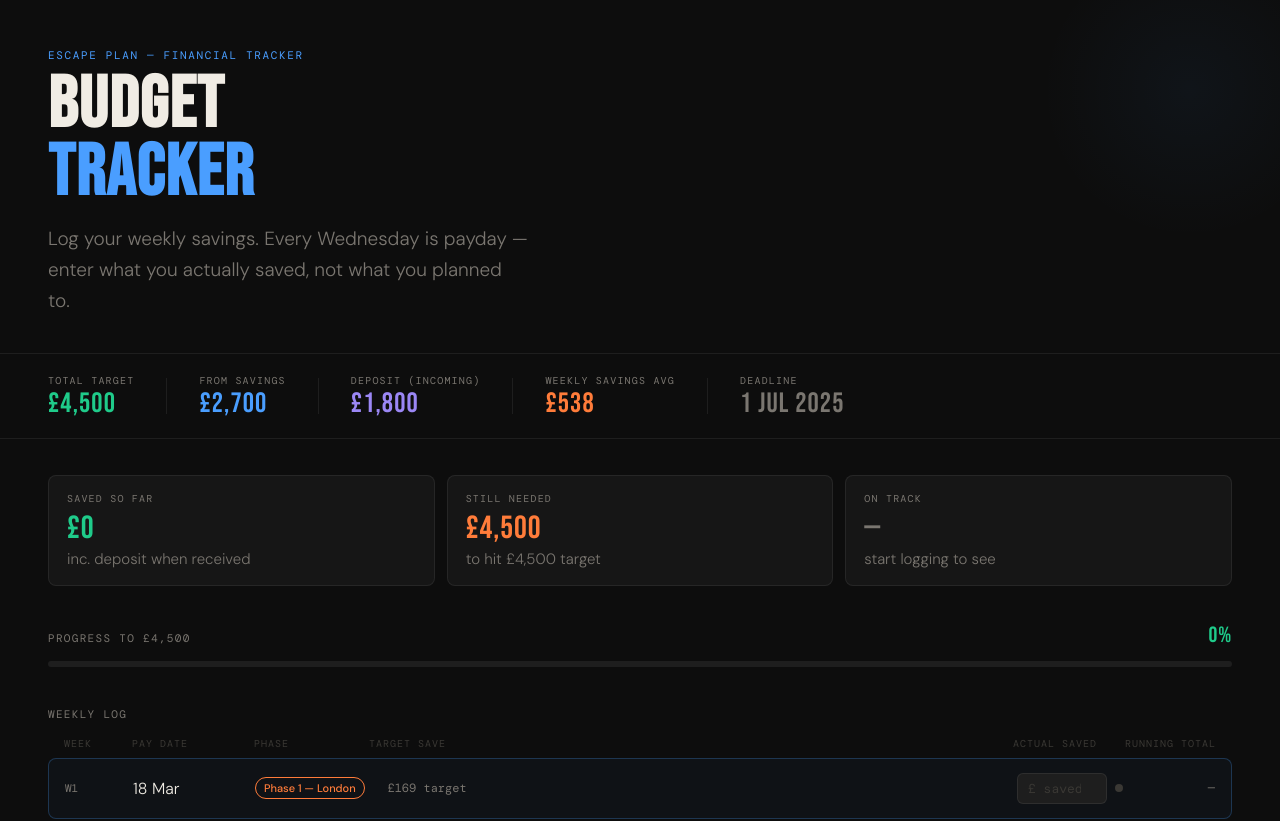
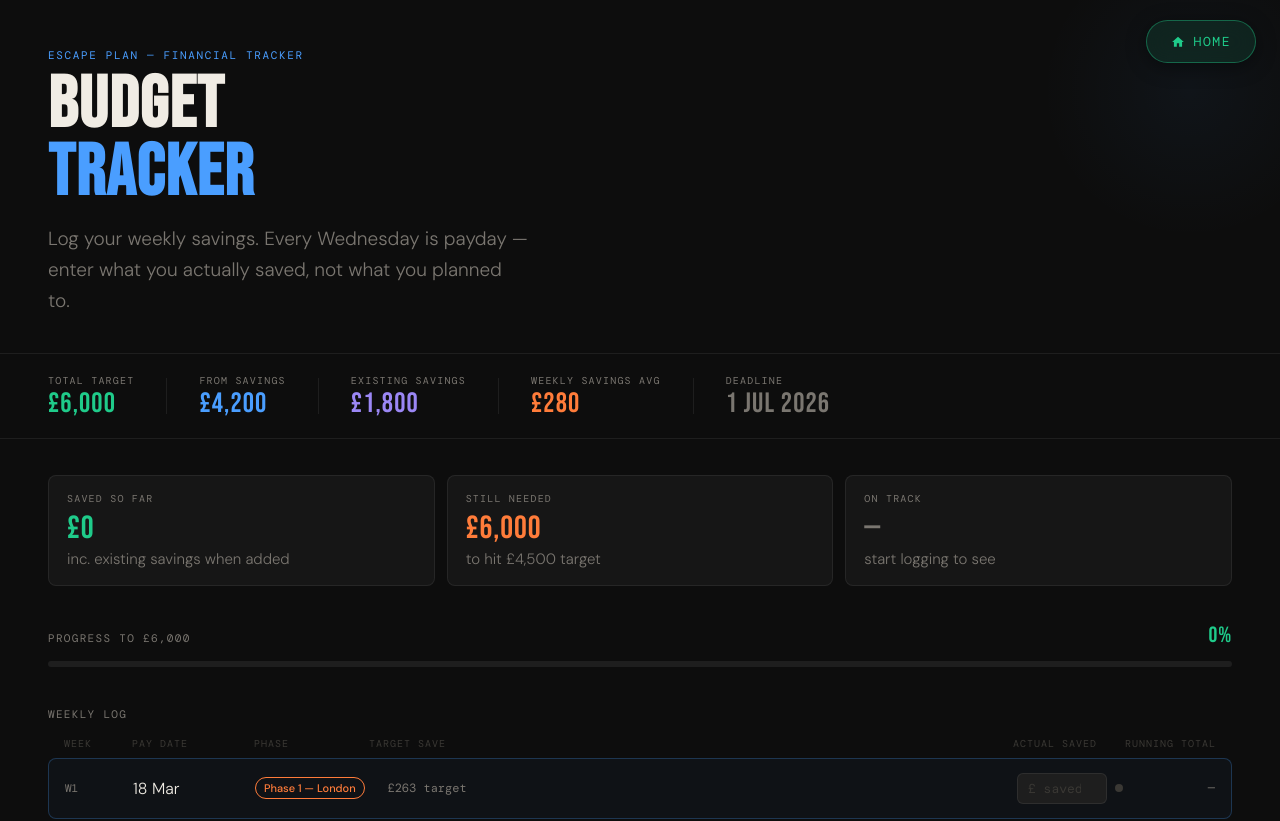
Before and after one commit to suddenx/project-rise, a plain HTML site: page budget_tracker.html in a window 1280 px wide. Shown: the top 821 px of the page. Drawn offline with nearby package versions, Linux system fonts and the light colour scheme.

Commit message:
Update budget_tracker.html

```diff
--- a/budget_tracker.html
+++ b/budget_tracker.html
@@ -411,17 +411,31 @@
   .callout { font-size: 17px !important; line-height: 1.7; }
   .summary-card-sub { font-size: 15px !important; }
   .week-date { font-size: 16px !important; }
+  /* Home button */
   .home-btn {
-    background: rgba(31,203,138,0.1) !important;
-    border: 1px solid rgba(31,203,138,0.4) !important;
-    color: #1fcb8a !important;
-    font-size: 13px !important;
-    padding: 12px 24px !important;
+    position: fixed;
+    top: 20px;
+    right: 24px;
+    z-index: 100;
+    display: flex;
+    align-items: center;
+    gap: 9px;
+    padding: 12px 24px;
+    background: rgba(31,203,138,0.1);
+    border: 1px solid rgba(31,203,138,0.4);
+    border-radius: 28px;
+    text-decoration: none;
+    font-family: 'DM Mono', monospace;
+    font-size: 13px;
+    letter-spacing: 0.12em;
+    text-transform: uppercase;
+    color: #1fcb8a;
+    backdrop-filter: blur(12px);
+    transition: color 0.15s, border-color 0.15s, background 0.15s;
+    box-shadow: 0 4px 20px rgba(0,0,0,0.4);
   }
-  .home-btn:hover {
-    background: rgba(31,203,138,0.22) !important;
-    border-color: rgba(31,203,138,0.7) !important;
-  }
+  .home-btn:hover { background: rgba(31,203,138,0.22); border-color: rgba(31,203,138,0.7); }
+  .home-btn svg { width: 14px; height: 14px; fill: currentColor; }
   @media (max-width: 700px) {
     .header, .target-strip, .main { padding-left: 16px; padding-right: 16px; }
     .header { flex-direction: column; align-items: flex-start; gap: 16px; padding-top: 32px; }
@@ -444,6 +458,11 @@
 </head>
 <body>
 
+<a href="index.html" class="home-btn">
+  <svg viewBox="0 0 24 24" xmlns="http://www.w3.org/2000/svg"><path d="M10 20v-6h4v6h5v-8h3L12 3 2 12h3v8z"/></svg>
+  Home
+</a>
+
 <div class="header">
   <div class="header-label">Escape plan — financial tracker</div>
   <h1>Budget<br><span>Tracker</span></h1>
@@ -453,27 +472,27 @@
 <div class="target-strip">
   <div class="target-item">
     <div class="target-label">Total target</div>
-    <div class="target-value teal">£4,500</div>
+    <div class="target-value teal" id="strip-total">£6,000</div>
   </div>
   <div class="target-divider"></div>
   <div class="target-item">
     <div class="target-label">From savings</div>
-    <div class="target-value blue">£2,700</div>
+    <div class="target-value blue" id="strip-from-savings">£4,200</div>
   </div>
   <div class="target-divider"></div>
   <div class="target-item">
-    <div class="target-label">Deposit (incoming)</div>
-    <div class="target-value" style="color:var(--purple)">£1,800</div>
+    <div class="target-label">Existing Savings</div>
+    <div class="target-value" style="color:var(--purple)" id="strip-deposit">£1,800</div>
   </div>
   <div class="target-divider"></div>
   <div class="target-item">
     <div class="target-label">Weekly savings avg</div>
-    <div class="target-value orange">£538</div>
+    <div class="target-value orange" id="strip-weekly">—</div>
   </div>
   <div class="target-divider"></div>
   <div class="target-item">
     <div class="target-label">Deadline</div>
-    <div class="target-value muted">1 Jul 2025</div>
+    <div class="target-value muted" id="strip-deadline">1 Jul 2026</div>
   </div>
 </div>
 
@@ -484,7 +503,7 @@
     <div class="summary-card">
       <div class="summary-card-label">Saved so far</div>
       <div class="summary-card-value" id="saved-so-far" style="color:var(--teal)">£0</div>
-      <div class="summary-card-sub" id="saved-sub">inc. deposit when received</div>
+      <div class="summary-card-sub" id="saved-sub">inc. existing savings when added</div>
     </div>
     <div class="summary-card">
       <div class="summary-card-label">Still needed</div>
@@ -527,12 +546,12 @@
     <!-- Deposit row -->
     <div class="deposit-row" id="deposit-row">
       <div style="display:flex;flex-direction:column;gap:3px">
-        <div class="deposit-label">Flat deposit returned</div>
-        <div style="font-size:12px;color:var(--muted)">Expected ~mid May — mark received when it lands</div>
+        <div class="deposit-label">Existing savings</div>
+        <div style="font-size:12px;color:var(--muted)">Add this once your existing savings are confirmed</div>
       </div>
       <label style="display:flex;align-items:center;gap:8px;cursor:pointer;font-size:13px;color:var(--muted)">
         <input type="checkbox" id="deposit-received" onchange="updateAll()" style="accent-color:var(--purple);width:16px;height:16px;">
-        Received
+        Added
       </label>
       <div class="deposit-amount">+£1,800</div>
     </div>
@@ -546,8 +565,8 @@
 </div>
 
 <script>
-  const TARGET = 4500;
-  const DEPOSIT = 1800;
+  const TARGET = parseInt(localStorage.getItem('pr_budget_target') || '6000');
+  const DEPOSIT = parseInt(localStorage.getItem('pr_budget_deposit') || '1800');
 
   // Generate weeks: Wed 19 Mar 2026 → Wed 1 Jul 2026 (approx)
   function getDepartureDate() {
@@ -661,8 +680,8 @@
   }
 
   function updateAll() {
-    const depositReceived = document.getElementById('deposit-received').checked;
-    let running = depositReceived ? DEPOSIT : 0;
+    const depositAdded = document.getElementById('deposit-received').checked;
+    let running = depositAdded ? DEPOSIT : 0;
     let weeksLogged = 0;
     let weeksBehind = 0;
 
@@ -681,7 +700,7 @@
       const cumEl = document.getElementById('cum-' + i);
       if (cumEl) {
         if (saved !== null) {
-          const cumSoFar = getCumulative(i, depositReceived);
+          const cumSoFar = getCumulative(i, depositAdded);
           cumEl.textContent = '£' + cumSoFar.toLocaleString();
           cumEl.style.color = cumSoFar >= TARGET ? 'var(--teal)' : 'var(--muted)';
         } else {
@@ -713,7 +732,7 @@
     } else {
       const weeksRemaining = totalWeeks - weeksLogged;
       const neededPerWeek = weeksRemaining > 0 ? Math.ceil(stillNeeded / weeksRemaining) : 0;
-      const avgSaved = (running - (depositReceived ? DEPOSIT : 0)) / weeksLogged;
+      const avgSaved = (running - (depositAdded ? DEPOSIT : 0)) / weeksLogged;
 
       if (running >= TARGET) {
         trackEl.textContent = 'Done';
@@ -733,8 +752,8 @@
     updateCallout(running, weeksLogged, weeksBehind);
   }
 
-  function getCumulative(upToIdx, depositReceived) {
-    let total = depositReceived ? DEPOSIT : 0;
+  function getCumulative(upToIdx, depositAdded) {
+    let total = depositAdded ? DEPOSIT : 0;
     for (let i = 0; i <= upToIdx; i++) {
       const s = getSaved(i);
       if (s !== null) total += s;
@@ -783,6 +802,21 @@
   }
 
   window.addEventListener('DOMContentLoaded', () => {
+    // Populate target strip from localStorage
+    const dep = new Date((localStorage.getItem('pr_departure') || '2026-07-01') + 'T12:00:00');
+    const now = new Date();
+    const weeksLeft = Math.max(1, Math.ceil((dep - now) / (1000 * 60 * 60 * 24 * 7)));
+    const weeklyAvg = Math.ceil((TARGET - DEPOSIT) / weeksLeft);
+    const el = (id) => document.getElementById(id);
+    if (el('strip-total'))        el('strip-total').textContent       = '£' + TARGET.toLocaleString();
+    if (el('strip-deposit'))      el('strip-deposit').textContent     = '£' + DEPOSIT.toLocaleString();
+    if (el('strip-from-savings')) el('strip-from-savings').textContent = '£' + (TARGET - DEPOSIT).toLocaleString();
+    if (el('strip-weekly'))       el('strip-weekly').textContent      = '£' + weeklyAvg;
+    if (el('strip-deadline'))     el('strip-deadline').textContent    = dep.toLocaleDateString('en-GB', { day: 'numeric', month: 'short', year: 'numeric' });
+    // Also update the progress bar title
+    const pTitle = document.querySelector('.progress-title');
+    if (pTitle) pTitle.textContent = 'Progress to £' + TARGET.toLocaleString();
+    // Load deposit state and build weeks
     const depositState = localStorage.getItem('deposit_received') === 'true';
     document.getElementById('deposit-received').checked = depositState;
     buildWeeks();
```
